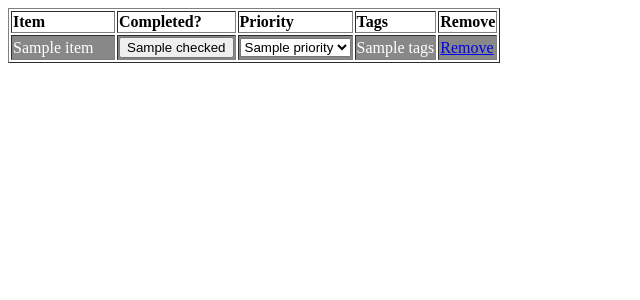
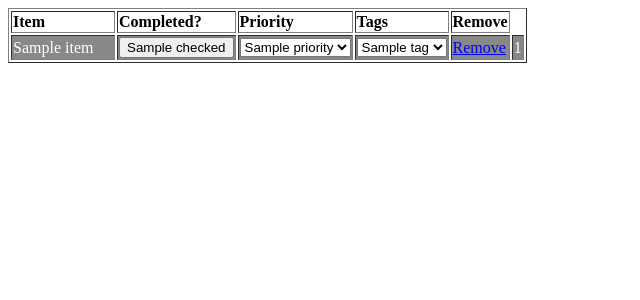
Before and after one commit to mzhou23/Project3, a Flask app: template src/templates/item_list.html in a window 1280 px wide. Shown: the top 300 px of the page, without its empty margins (0-640 px from the left). Run offline with Flask 2, Linux system fonts and the light colour scheme; the template is opened without the code that fills it: most values are stand-ins (such as "Sample title", 1, 10 or a date in 2020).

Commit message:
completed tag functionality

```diff
--- a/src/app.py
+++ b/src/app.py
@@ -4,6 +4,7 @@ app = Flask(__name__)
 
 items = []
 tags = []
+
 
 class Priority:
     def __init__(self, priority):
@@ -31,6 +32,30 @@ class Priority:
         self.color = self.get_priority_color(self.priority)
 
 
+class Tag:
+    def __init__(self):
+
+        self.tag = "none"
+        self.tag_list = [self.tag]
+        self.update_tag_list()
+
+    def get_tag(self):
+        return self.tag
+
+    def set_tag(self, tag):
+        self.tag = tag
+        self.update_tag_list()
+
+    def update_tag_list(self):
+        self.tag_list = tags.copy()
+        if self.tag in self.tag_list and self.tag is not "none":
+            self.tag_list.remove(self.tag)
+            self.tag_list.insert(0, self.tag)
+            self.tag_list.append("none")
+        else:
+            self.tag = "none"
+            self.tag_list.insert(0, "none")
+
 
 
 @app.route("/")
@@ -39,7 +64,7 @@ def index():
     welcome = render_template("welcome.html", title='index', user=user)
     item_list = render_template("item_list.html", items=items)
     item_adder = render_template("adder.html")
-    tag_adder = render_template("tag.html",tags = tags)
+    tag_adder = render_template("tag.html", tags=tags)
     return welcome + item_adder + item_list + tag_adder
 
 
@@ -56,7 +81,7 @@ def remove(id):
 def add():
     item_name = request.form.get("item_name")
     if item_name is not '':
-        new_item = {'name': item_name, 'checked': False, 'priority': Priority('medium'), 'tags': '',
+        new_item = {'name': item_name, 'checked': False, 'priority': Priority('medium'), 'tag': Tag(),
                     'id': len(items)}
         items.append(new_item)
     return redirect(url_for("index"))
@@ -71,12 +96,6 @@ def prioritize(id):
     return redirect(url_for("index"))
 
 
-@app.route("/clear")
-def clear():
-    unchecked_items = []
-    return redirect(url_for("index"))
-
-
 @app.route("/check/<int:id>", methods=["POST"])
 def check(id):
     for i in range(len(items)):
@@ -84,18 +103,38 @@ def check(id):
             items[i]['checked'] = not items[i]['checked']
     return redirect(url_for("index"))
 
-@app.route("/tag", methods=["POST"])
+
+@app.route("/addTag", methods=["POST"])
 def addTag():
     tag_name = request.form.get("tag_name")
-    if tag_name is not '':
+
+    # remove trailing spaces
+    while tag_name[-1] is ' ':
+        tag_name = tag_name[:-1]
+
+    if tag_name is not '' and tag_name[-1] is not ' ' and tag_name is not 'none' and tag_name not in tags:
         tags.append(tag_name)
-    print(tags)
+        for item in items:
+            item["tag"].update_tag_list()
     return redirect(url_for("index"))
+
 
 @app.route("/removeTag/<string:tag>", methods=["POST"])
 def removeTag(tag):
     tags.remove(tag)
+    for item in items:
+        item["tag"].update_tag_list()
     return redirect(url_for("index"))
+
+
+@app.route("/tagItem/<int:id>", methods=["POST"])
+def tagItem(id):
+    tag = request.form.get("tag_selection")
+    for i in range(len(items)):
+        if items[i]['id'] is id:
+            items[i]['tag'].set_tag(tag)
+    return redirect(url_for("index"))
+
 
 if __name__ == "__main__":
     app.run(debug=True)
--- a/src/templates/item_list.html
+++ b/src/templates/item_list.html
@@ -1,6 +1,6 @@
 <!doctype html>
 <html>
-	<table border=1 align="left">
+	<table border=1>
 		<tr>
 			<th style="min-width:100px" align="left">Item</th>
 			<th style="min-width:1px" align="left">Completed?</th>
@@ -30,8 +30,19 @@
 					</div>
 				</form>
 			</td>
-			<td>{{ item.tags }}</td>
+			<td>
+				<form action="/tagItem/{{item.id}}" method="post">
+					<div>
+						<select name="tag_selection" onchange="this.form.submit()">
+							{% for tag in item.tag.tag_list%}
+							<option>{{ tag }}</option>
+							{% endfor %}
+						</select>
+					</div>
+				</form>
+			</td>
 			<td><a href="/remove/{{item.id}}">Remove</a></td>
+			<td>{{item.id}}</td>
 		</tr>
 		{% endfor %}
 	</table>
```
Also changed, not shown: src/templates/tag.html (+7 -7 lines).
